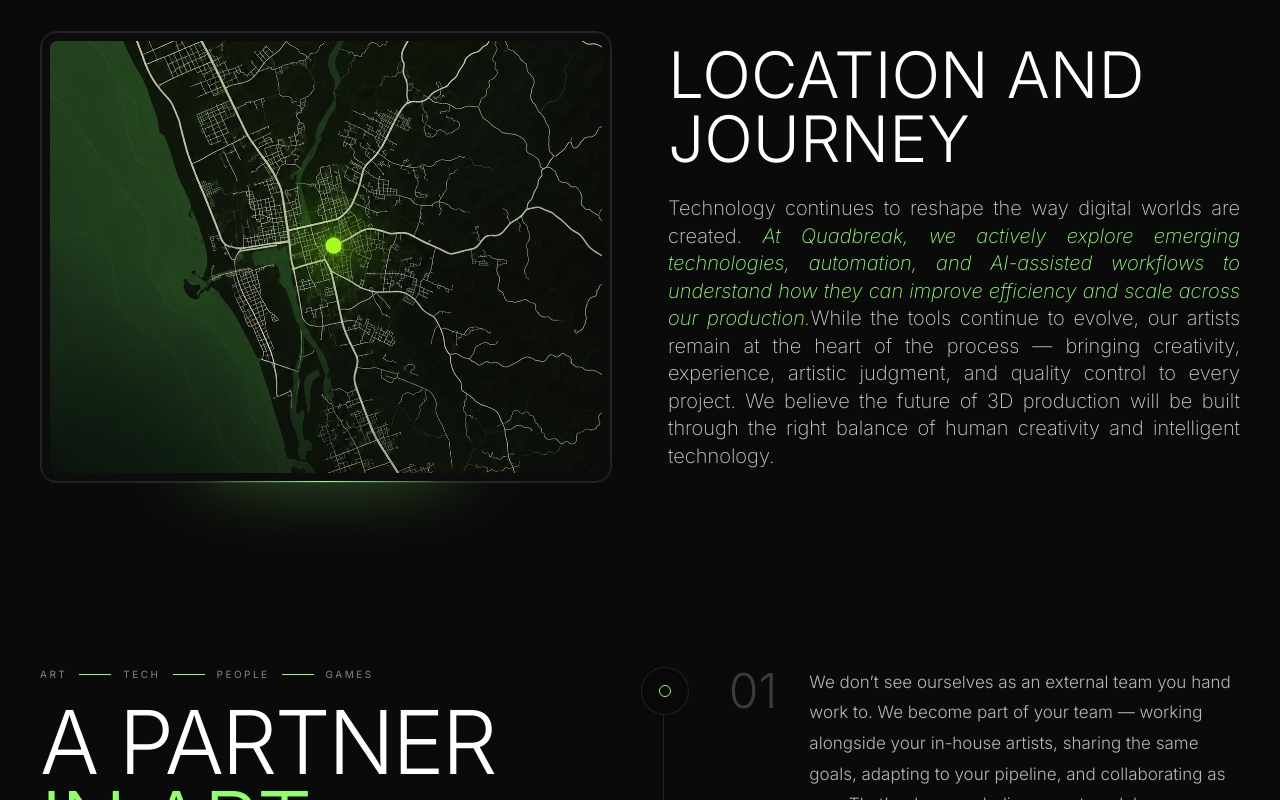
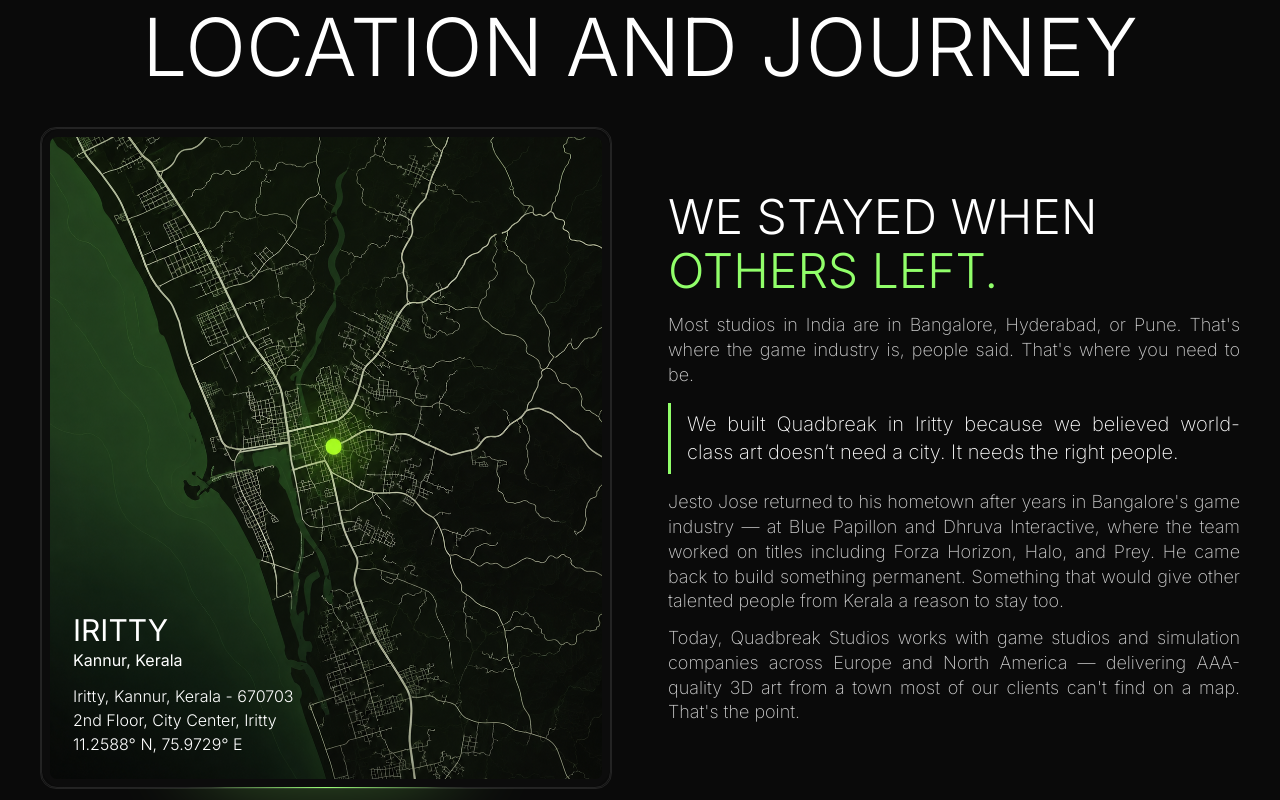
Before and after one commit to nithulcr/quadbreak, a Next.js app: page /about in a window 1280 px wide. Shown: the part 2240-3040 px from the top of the page. Built offline with nearby package versions, Linux system fonts and the light colour scheme.

Commit message:
qweaaaaaa

```diff
--- a/src/components/Location.tsx
+++ b/src/components/Location.tsx
@@ -5,18 +5,14 @@
 import { ScrollTrigger } from "gsap/ScrollTrigger";
 import StatsSection2 from "@/components/StatsSection2";
 
-
 gsap.registerPlugin(ScrollTrigger);
 
 const Location = () => {
   const sectionRef = useRef<HTMLDivElement>(null);
 
-
   const title2Ref = useRef<HTMLHeadingElement>(null);
 
-
   const text4Ref = useRef<HTMLParagraphElement>(null);
-
 
   const imgRef = useRef<HTMLImageElement>(null);
   useEffect(() => {
@@ -70,53 +66,85 @@
   return (
     <section
       id="Location"
-      className="section overflow-hidden py-14 md:pt-10  md:pb-18"
+      className="section overflow-hidden py-14  md:py-24"
       ref={sectionRef}
     >
       {/* <div className="shape3 z-[-1]"></div>
       <div className="shape2 z-[-1]"></div> */}
       <div className="grid-wrapper max-w-[1450px] mx-auto px-5 lg:px-10">
         <div className="stacked-content">
-          <div className="content-wrapper pt-30">
-            <div className=" grid gap-y-10 lg:gap-y-30">
-
+          <div className="content-wrapper">
+            <div className=" mb-12 lg:mb-20">
+              <h2
+                ref={title2Ref}
+                className="uppercase w-fit text-white  text-4xl lg:text-[5rem]  leading-none font-light  relative  mx-auto"
+              >
+                Location and Journey
+              </h2>
+            </div>
             <div className="grid md:grid-cols-2 gap-8 lg:gap-14 items-center mt-10 lg:mt-[-40px]">
               {/* Image */}
 
-                <div className="about-fade relative ">
+              <div className="sticky top-0">
                 <div className="rounded-xl lg:rounded-2xl border relative border-white/10 side-image">
                   <span className="span1"></span>
                   <span className="span2"></span>
 
-
-                     <img src="/images/map.png" alt="Quadbreak Studios map"  className="w-full h-[450px] object-cover p-1 lg:p-2 rounded-xl lg:rounded-2xl z-9 relative border-white/10 border" />
-
+                  <img
+                    src="/images/map.png"
+                    alt="Quadbreak Studios map"
+                    className="w-full max-h-[calc(100vh-140px)] object-cover p-1 lg:p-2 rounded-xl lg:rounded-2xl z-9 relative border-white/10 border"
+                  />
+                  <div className="absolute bottom-0 p-8 z-9 flex flex-col gap-3">
+                    <div>
+                      <h4 className="text-3xl">IRITTY</h4>
+                      <p>Kannur, Kerala</p>
+                    </div>
+                    <div className="font-light">
+                      <p>
+                        Iritty, Kannur, Kerala - 670703
+                        <br />
+                        2nd Floor, City Center, Iritty
+                      </p>
+                      <p>11.2588° N, 75.9729° E</p>
+                    </div>
+                  </div>
                 </div>
               </div>
 
               {/* Content */}
 
-               <div className="">
-                  <div className="flex flex-col mb-6">
-                    <h2
-                      ref={title2Ref}
-                      className="uppercase w-fit text-white  text-4xl lg:text-[4rem]  leading-none font-light  relative"
-                    >
-                    Location and Journey
-                    </h2>
-                  </div>
+              <div className="flex flex-col gap-4">
+                <h3 className="uppercase w-fit text-white  text-4xl lg:text-[3rem]   font-light  relative">
+                  We stayed when
+                  <br />
+                  <span className="text-[var(--green)]">others left.</span>
+                </h3>
+                <p className=" text-[16px] md:text-[18px] leading-snug font-[200] text-white/80 text-justify">
+                  Most studios in India are in Bangalore, Hyderabad, or Pune.
+                  That's where the game industry is, people said. That's where
+                  you need to be.
+                </p>
+                <p className="pl-4 py-2 border-l-3 border-[var(--green)] text-[16px] md:text-[20px] leading-snug font-[200] text-white text-justify">
+                  We built Quadbreak in Iritty because we believed world-class
+                  art doesn’t need a city. It needs the right people.
+                </p>
                 <p
                   ref={text4Ref}
-                    className="about-paragraph text-[16px] md:text-[20px] leading-snug font-[200] text-white/80 text-justify"
+                  className=" text-[16px] md:text-[18px] leading-snug font-[200] text-white/80 text-justify"
                 >
-                   Technology continues to reshape the way digital worlds are created. <span className="text-[var(--green)] italic">At Quadbreak, we actively explore emerging technologies, automation, and AI-assisted workflows to understand how they can improve efficiency and scale across our production.</span>
-
-                   While the tools continue to evolve, our artists remain at the heart of the process — bringing creativity, experience, artistic judgment, and quality control to every project.
-
-                   We believe the future of 3D production will be built through the right balance of human creativity and intelligent technology.
+                  Jesto Jose returned to his hometown after years in Bangalore's
+                  game industry — at Blue Papillon and Dhruva Interactive, where
+                  the team worked on titles including Forza Horizon, Halo, and
+                  Prey. He came back to build something permanent. Something
+                  that would give other talented people from Kerala a reason to
+                  stay too.
+                  <span className="block h-3"></span>
+                  Today, Quadbreak Studios works with game studios and
+                  simulation companies across Europe and North America —
+                  delivering AAA-quality 3D art from a town most of our clients
+                  can't find on a map. That's the point.
                 </p>
-
-                </div>
               </div>
             </div>
           </div>
```
Lines whose indentation alone changed are shown as unchanged.
